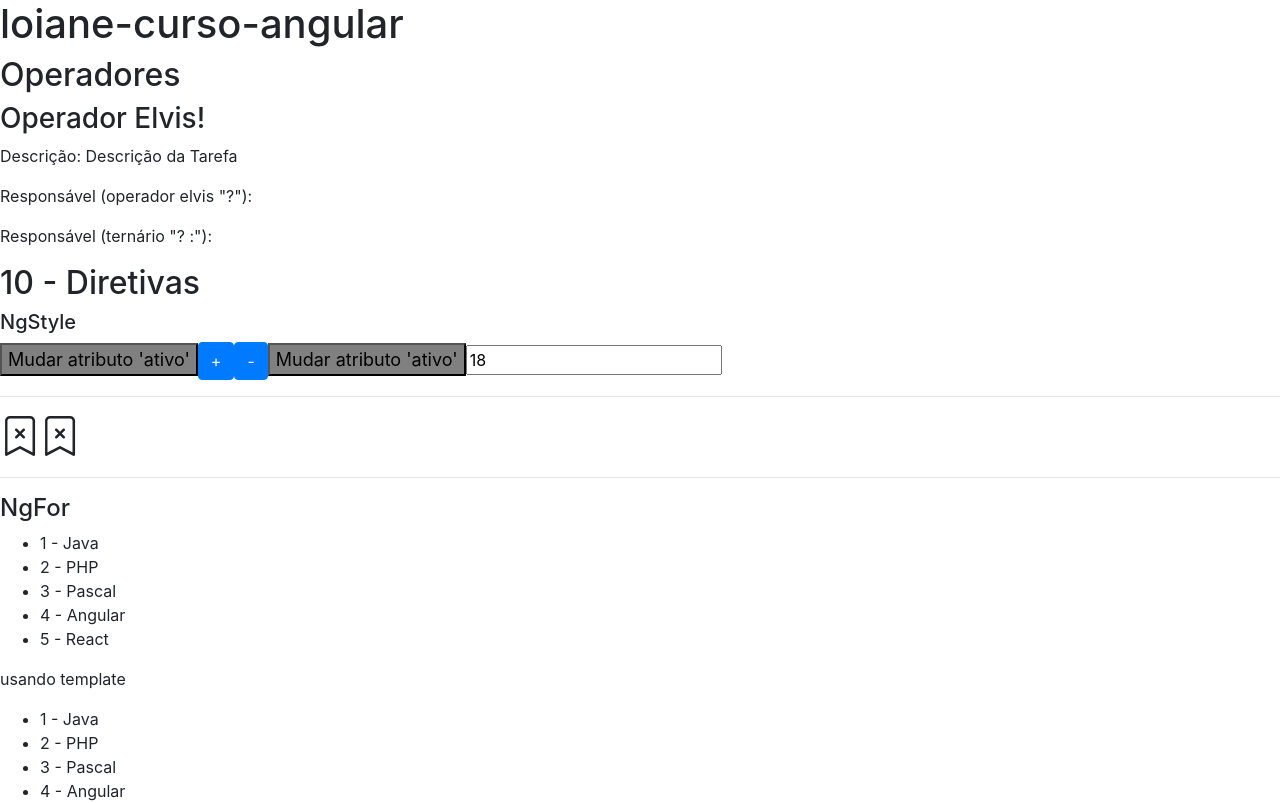
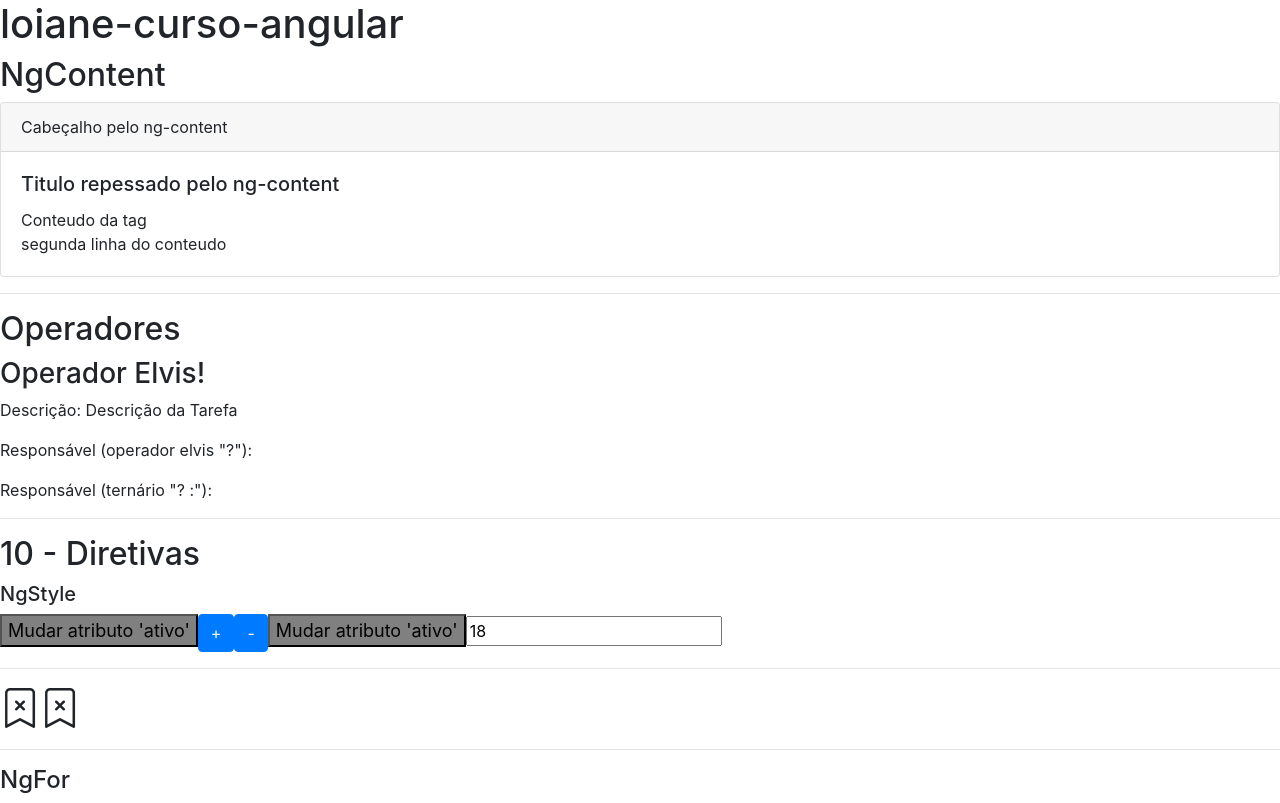
Before and after one commit to dorivansousa/loiane-curso-angular, an Angular app: page / in a window 1280 px wide. Shown: the top 803 px of the page. Built offline with nearby package versions, Linux system fonts and the light colour scheme.

Commit message:
ng-content

```diff
--- a/src/app/12-ng-content/ng-content.component.html
+++ b/src/app/12-ng-content/ng-content.component.html
@@ -1 +1,9 @@
-<p>ng-content works!</p>
+<div class="card">
+    <div class="card-header">
+        <ng-content select=".headerContent"></ng-content>
+    </div>
+    <div class="card-body">
+      <h5 class="card-title"> <ng-content select=".titleContent"></ng-content> </h5>
+      <p class="card-text"><ng-content select=".bodyContent"></ng-content></p>
+    </div>
+  </div>
--- a/src/app/app.component.html
+++ b/src/app/app.component.html
@@ -2,8 +2,18 @@
     {{ title }}
 </h1>
 
+<h2>NgContent</h2>
+<app-ng-content>
+    <div class="headerContent">Cabeçalho pelo ng-content </div>
+    <div class="titleContent">Titulo repessado pelo ng-content </div>
+    <div class="bodyContent">Conteudo da tag</div>
+    <div class="bodyContent">segunda linha do conteudo</div>
+</app-ng-content>
+<hr/>
+
 <h2>Operadores</h2>
 <app-operador-elvis></app-operador-elvis>
+<hr/>
 
 <h2>10 - Diretivas</h2>
 <app-diretivas></app-diretivas>
```
